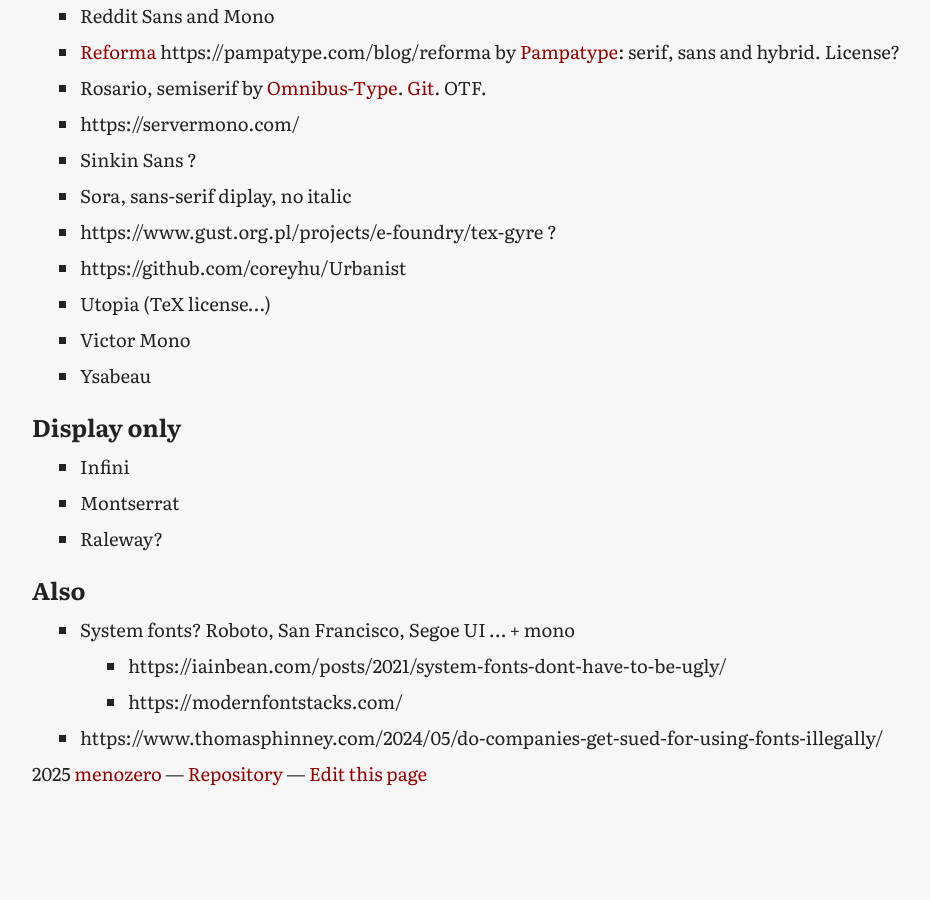
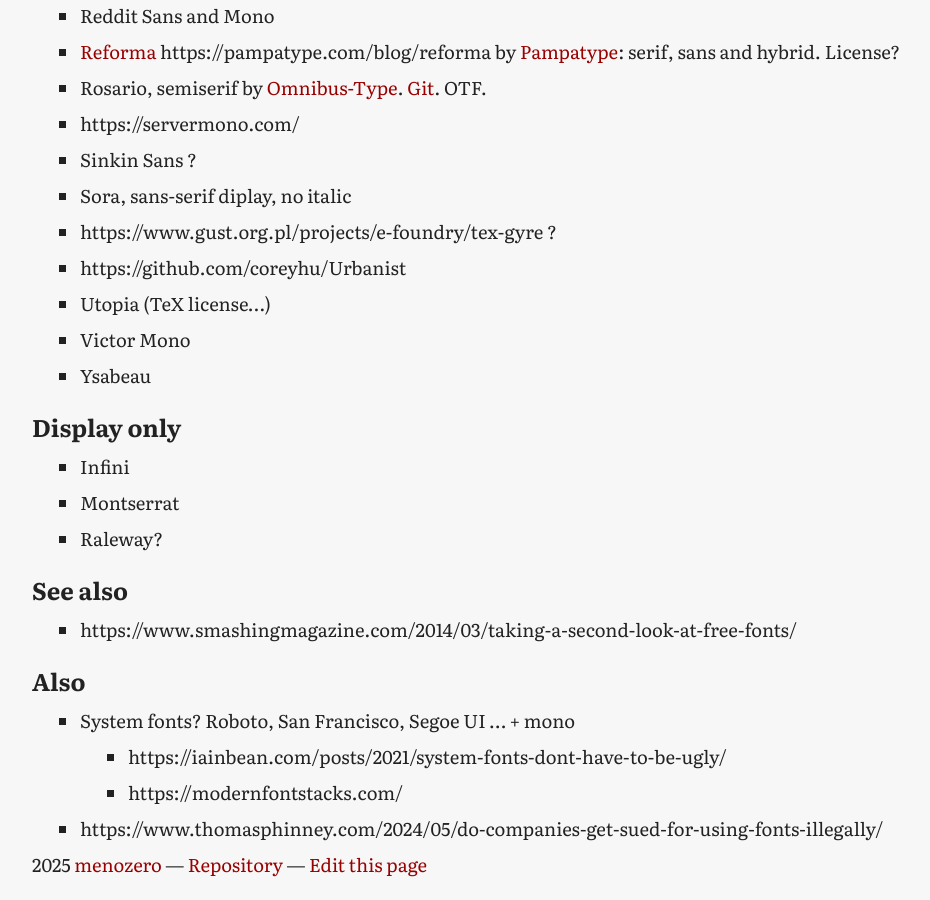
Before and after one commit to menozero/usable-fonts, a Jekyll site: the page built from OTHERS.md, in a window 1280 px wide and 900 px high, scrolled down 2743 px. Shown: the whole window, without its empty margins (16-946 px from the left). Built offline with Jekyll 4.4.1, drawn with Linux system fonts in a browser that asks for light colours; our own code applies the rules of GitHub Pages for plain Markdown files; before the commit the page ends 3552 px from its top, so only the background shows below that.

Commit message:
Update OTHERS.md

```diff
--- a/OTHERS.md
+++ b/OTHERS.md
@@ -113,6 +113,10 @@ Tahoma
 - Montserrat
 - Raleway?
 
+## See also
+
+- https://www.smashingmagazine.com/2014/03/taking-a-second-look-at-free-fonts/
+
 
 ## Also
 
```
